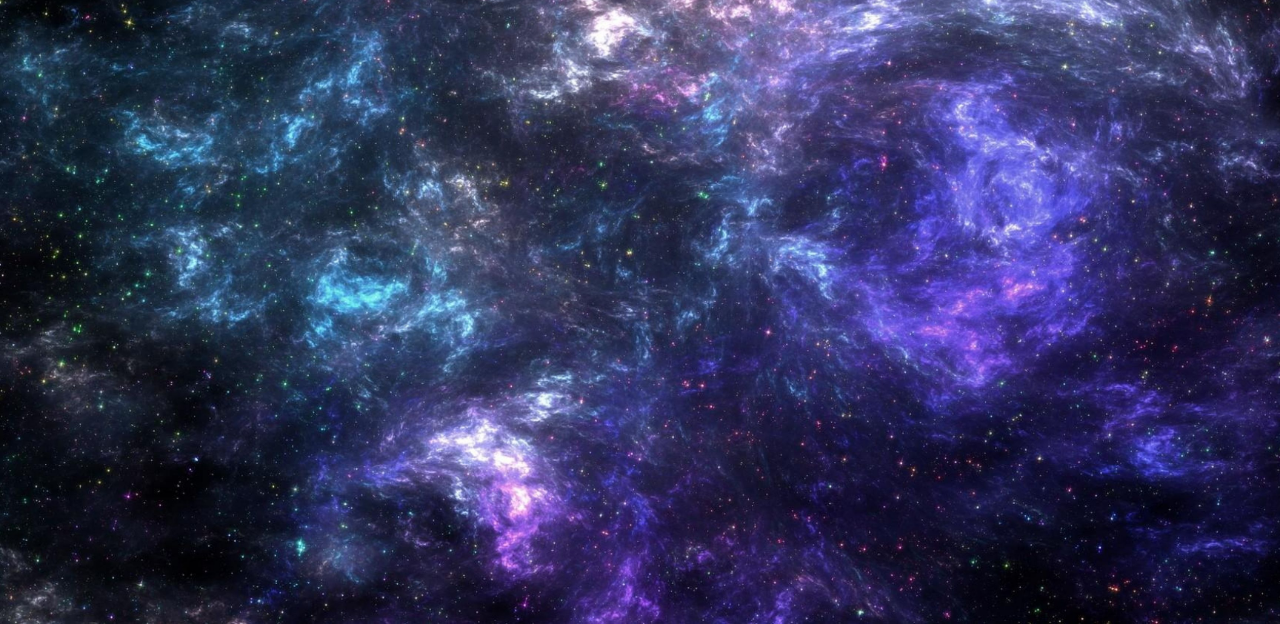
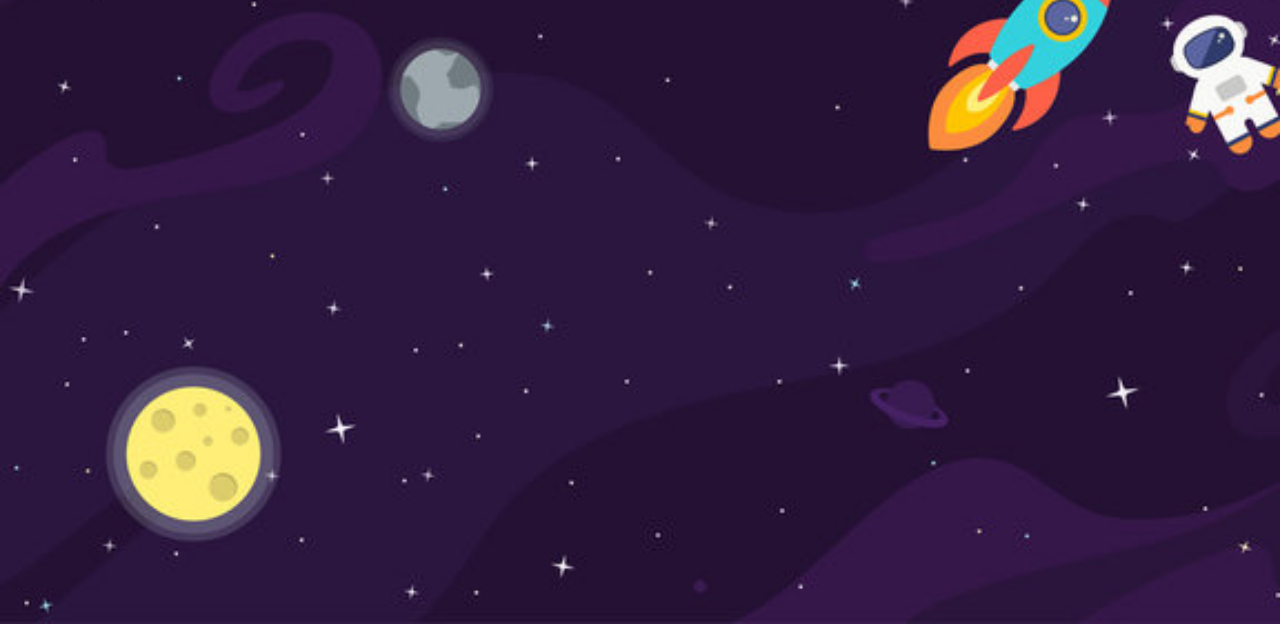
Before and after one commit to theaabilla/q2gfa2_li_amabilla, a plain HTML site: page index.html in a window 1280 px wide. Shown: the part 176-800 px from the top of the page. Drawn offline with Linux system fonts and the light colour scheme.

Commit message:
Add files via upload

```diff
--- a/css/style.css
+++ b/css/style.css
@@ -1,6 +1,6 @@
 *{margin: 0}
 .page{
-    background-image: url(/images/bgimage.jpg);
+    background-image: url(/images/bpic1.jpg);
     background-repeat: no-repeat;
     background-size: cover;
     height: 100vh;
```
Also changed, not shown: images/bpic1.jpg (added).
